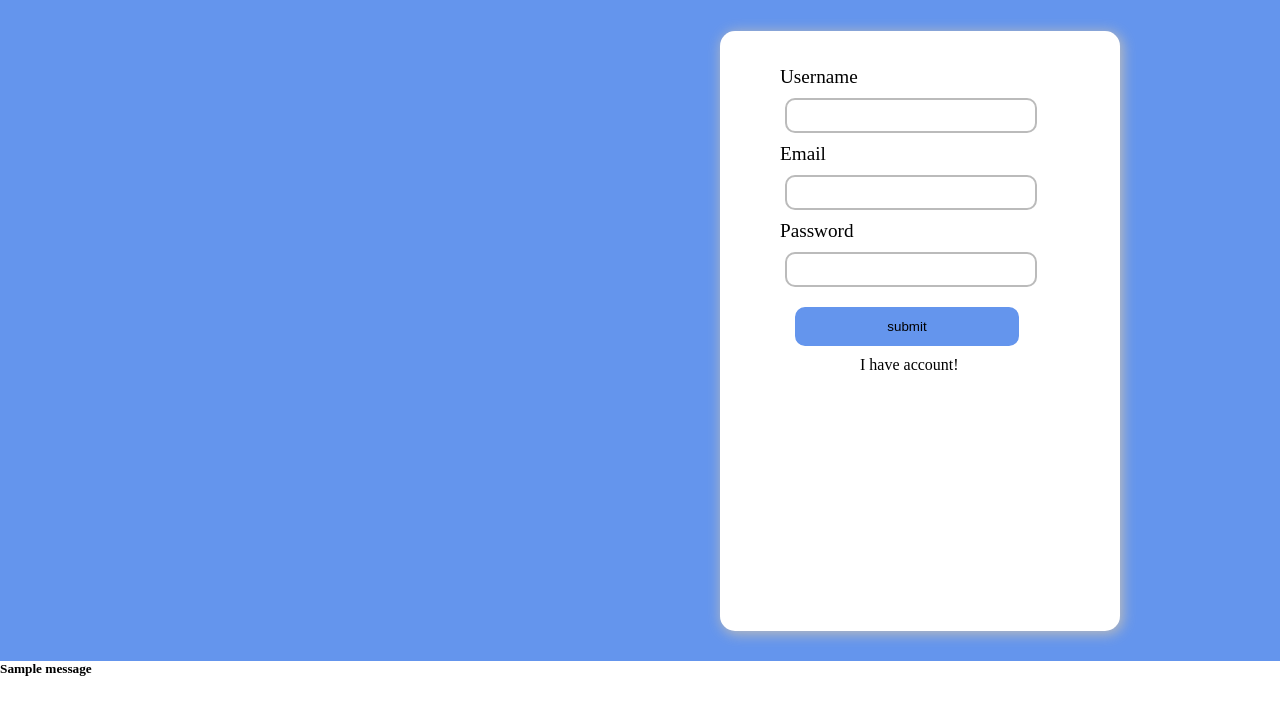
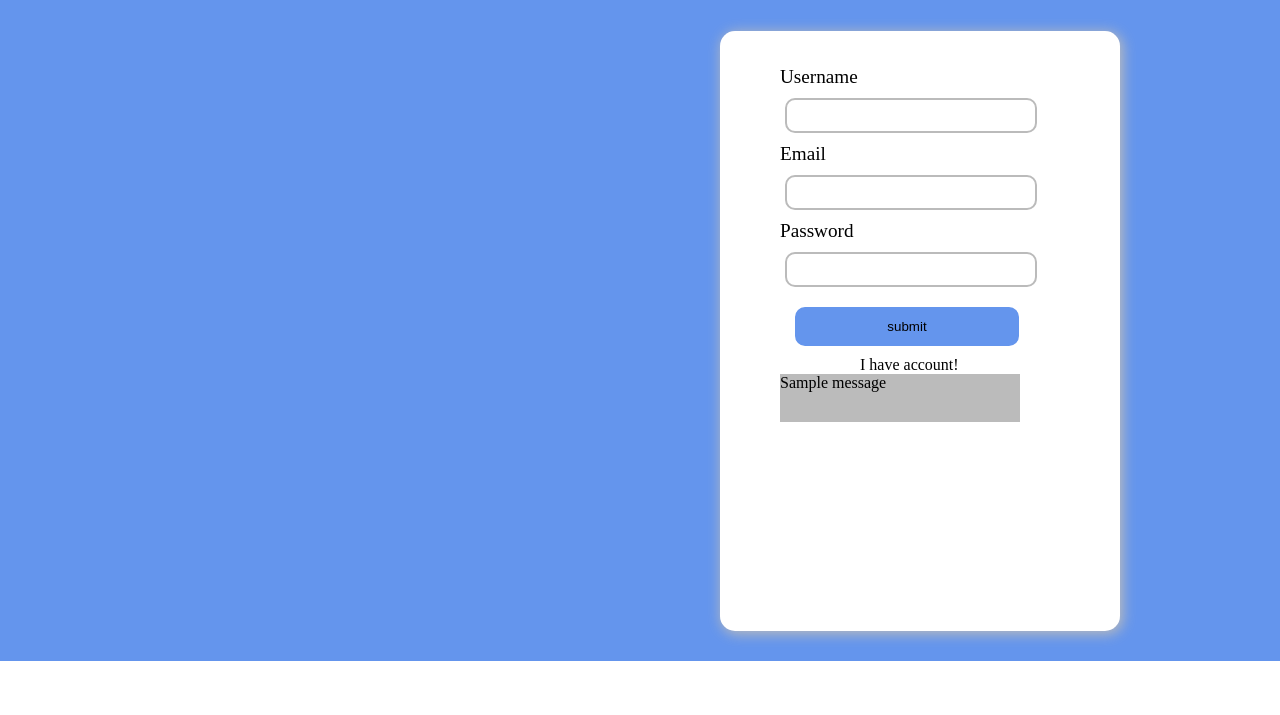
Before and after one commit to tufailKhan-dev/Python-Django_Registration, a Django app: page /signup/ in a window 1280 px wide. Shown: the top 715 px of the page. Run offline with Django 4.2, Linux system fonts and the light colour scheme; tables that the repository leaves empty hold one stand-in row (values such as "Sample post"); one stand-in notice (Sample message) is shown.

Commit message:
added error messages code

```diff
--- a/mysqltutorial/static/Css/signup.css
+++ b/mysqltutorial/static/Css/signup.css
@@ -67,7 +67,7 @@
     cursor:pointer;
 }
 .main a{
-    padding: 20px 5rem;
+    margin: 20px 5rem;
     text-decoration: none;
     color: black;
 }
@@ -80,3 +80,11 @@
     margin-left: -30px;
     cursor: pointer;
 }
+
+.notify{
+    margin: 0rem;
+    height: 3rem;
+    width: 15rem;
+    overflow: hidden;
+    background-color: #bbb;
+}
--- a/mysqltutorial/templates/signup.html
+++ b/mysqltutorial/templates/signup.html
@@ -33,12 +33,14 @@
             <button type="submit">submit</button>
         </form>
         <a href="{% url 'login' %}">I have account!</a>
+        {% for message in messages %}
+        <div class="notify">
+          <p>{{message}}</p>
+        </div>
+          {% endfor %}
     </div>
 </div>
 </div>
-        {% for message in messages%}
-            <h5>{{message}}</h5>
-        {% endfor %}
         <script src="" async defer></script>
     </body>
 </html>
```
